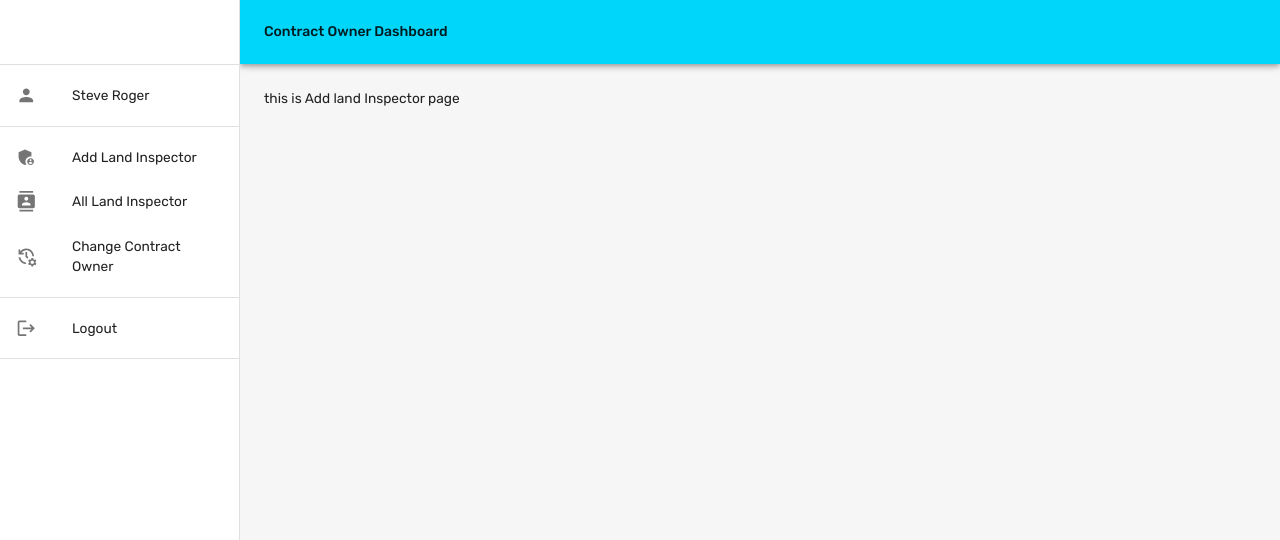
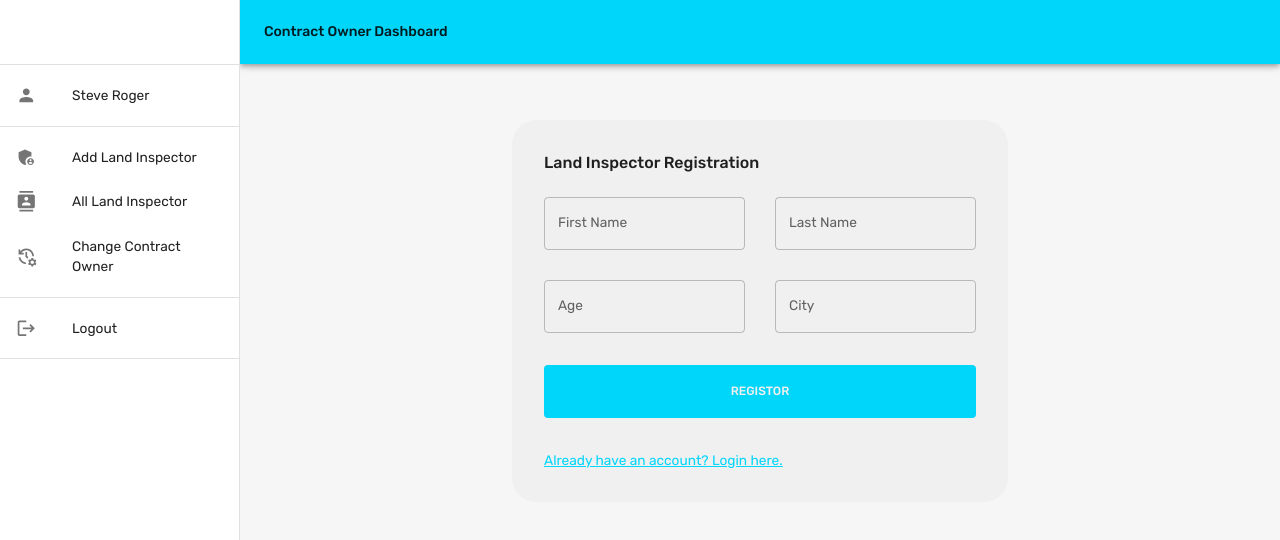
Before and after one commit to Prometheus2k/LandReg, a React (Create React App) app: page /contract_owner in a window 1280 px wide. Shown: the top 540 px of the page. Built offline with nearby package versions, Linux system fonts and the light colour scheme.

Commit message:
Added contract owner pages and dashboard

```diff
--- /dev/null
+++ b/src/scenes/contractowner/Form.jsx
@@ -0,0 +1,134 @@
+import {
+  Box,
+  Button,
+  TextField,
+  useMediaQuery,
+  Typography,
+  useTheme,
+} from "@mui/material";
+
+import { Formik } from "formik";
+import * as yup from "yup";
+
+const registerSchema = yup.object().shape({
+  firstName: yup.string().required("required"),
+  lastName: yup.string().required("required"),
+  email: yup.string().email("invalid email").required("required"),
+  age: yup.string().required("required"),
+  city: yup.string().required("required"),
+  document: yup.string().required("required"),
+  aadharcardno: yup.string().required("required"),
+  pancardno: yup.string().required("required"),
+});
+
+const initialValuesRegister = {
+  firstName: "",
+  lastName: "",
+  age: "",
+  city: "",
+};
+
+const Form = () => {
+  const { palette } = useTheme();
+
+  const isNonMobile = useMediaQuery("(min-width:600px)");
+
+  return (
+    <Formik
+      initialValues={initialValuesRegister}
+      validationSchema={registerSchema}
+    >
+      {({
+        values,
+        errors,
+        touched,
+        handleBlur,
+        handleChange,
+        setFieldValue,
+      }) => (
+        <form>
+          <Box
+            display="grid"
+            gap="30px"
+            gridTemplateColumns="repeat(4, minmax(0, 1fr))"
+            sx={{
+              "& > div": { gridColumn: isNonMobile ? undefined : "span 4" },
+            }}
+          >
+            <TextField
+              label="First Name"
+              onBlur={handleBlur}
+              onChange={handleChange}
+              value={values.firstName}
+              name="firstName"
+              error={Boolean(touched.firstName) && Boolean(errors.firstName)}
+              helperText={touched.firstName && errors.firstName}
+              sx={{ gridColumn: "span 2" }}
+            />
+            <TextField
+              label="Last Name"
+              onBlur={handleBlur}
+              onChange={handleChange}
+              value={values.lastName}
+              name="lastName"
+              error={Boolean(touched.lastName) && Boolean(errors.lastName)}
+              helperText={touched.lastName && errors.lastName}
+              sx={{ gridColumn: "span 2" }}
+            />
+
+            <TextField
+              label="Age"
+              onBlur={handleBlur}
+              onChange={handleChange}
+              value={values.age}
+              name="age"
+              error={Boolean(touched.age) && Boolean(errors.age)}
+              helperText={touched.age && errors.age}
+              sx={{ gridColumn: "span 2" }}
+            />
+            <TextField
+              label="City"
+              onBlur={handleBlur}
+              onChange={handleChange}
+              value={values.city}
+              name="city"
+              error={Boolean(touched.city) && Boolean(errors.city)}
+              helperText={touched.city && errors.city}
+              sx={{ gridColumn: "span 2" }}
+            />
+          </Box>
+
+          <Box>
+            <Button
+              fullWidth
+              type="submit"
+              sx={{
+                m: "2rem 0",
+                p: "1rem",
+                backgroundColor: palette.primary.main,
+                color: palette.background.alt,
+                "&:hover": { color: palette.primary.main },
+              }}
+            >
+              {"REGISTOR"}
+            </Button>
+            <Typography
+              sx={{
+                textDecoration: "underline",
+                color: palette.primary.main,
+                "&:hover": {
+                  cursor: "pointer",
+                  color: palette.primary.light,
+                },
+              }}
+            >
+              {"Already have an account? Login here."}
+            </Typography>
+          </Box>
+        </form>
+      )}
+    </Formik>
+  );
+};
+
+export default Form;
--- a/src/scenes/contractowner/addLI.jsx
+++ b/src/scenes/contractowner/addLI.jsx
@@ -1,5 +1,28 @@
-const AddLIpage = () => {
-  return <div>this is Add land Inspector page</div>;
+import { Box, Typography, useTheme, useMediaQuery } from "@mui/material";
+import Form from "./Form";
+// import { useNavigate } from "react-router-dom";
+
+const LIRegisterPage = () => {
+  const theme = useTheme();
+  const isNonMobileScreens = useMediaQuery("(min-width: 1000px)");
+  // const navigate = useNavigate();
+  // const primaryLight = theme.palette.primary.light;
+  return (
+    <Box>
+      <Box
+        width={isNonMobileScreens ? "50%" : "93%"}
+        p="2rem"
+        m="2rem auto"
+        borderRadius="1.5rem"
+        backgroundColor={theme.palette.background.alt}
+      >
+        <Typography fontWeight="500" variant="h5" sx={{ mb: "1.5rem" }}>
+          Land Inspector Registration
+        </Typography>
+        <Form />
+      </Box>
+    </Box>
+  );
 };
 
-export default AddLIpage;
+export default LIRegisterPage;
--- a/src/scenes/contractowner/allLI.jsx
+++ b/src/scenes/contractowner/allLI.jsx
@@ -1,5 +1,55 @@
+import * as React from "react";
+import Table from "@mui/material/Table";
+import TableBody from "@mui/material/TableBody";
+import TableCell from "@mui/material/TableCell";
+import TableContainer from "@mui/material/TableContainer";
+import TableHead from "@mui/material/TableHead";
+import TableRow from "@mui/material/TableRow";
+import Paper from "@mui/material/Paper";
+import { Button } from "@mui/material";
+
+function createData(number, land_inspector_address, name, city, remove) {
+  return { number, land_inspector_address, name, city, remove };
+}
+
+const rows = [createData(1, 12345678, "Nick Fury", "NY", "Remove")];
+
 const AllLIpage = () => {
-  return <div>this is All Land page</div>;
+  return (
+    <TableContainer component={Paper}>
+      <Table sx={{ minWidth: 650 }} aria-label="simple table">
+        <TableHead>
+          <TableRow>
+            <TableCell>#</TableCell>
+            <TableCell align="center">Land&nbsp;Inspector&nbsp;ID</TableCell>
+            <TableCell align="center">Name</TableCell>
+            <TableCell align="center">City</TableCell>
+            <TableCell align="center">Remove</TableCell>
+          </TableRow>
+        </TableHead>
+        <TableBody>
+          {rows.map((row) => (
+            <TableRow
+              key={row.name}
+              sx={{ "&:last-child td, &:last-child th": { border: 0 } }}
+            >
+              <TableCell component="th" scope="row">
+                {row.number}
+              </TableCell>
+              <TableCell align="center">{row.land_inspector_address}</TableCell>
+              <TableCell align="center">{row.name}</TableCell>
+              <TableCell align="center">{row.city}</TableCell>
+              <TableCell align="center">
+                <Button variant="contained" sx={{ bgcolor: "red" }}>
+                  {row.remove}
+                </Button>
+              </TableCell>
+            </TableRow>
+          ))}
+        </TableBody>
+      </Table>
+    </TableContainer>
+  );
 };
 
 export default AllLIpage;
--- a/src/scenes/contractowner/index.jsx
+++ b/src/scenes/contractowner/index.jsx
@@ -23,6 +23,7 @@ import ContactsIcon from "@mui/icons-material/Contacts";
 import LogoutIcon from "@mui/icons-material/Logout";
 import AddLIpage from "./addLI";
 import AllLIpage from "./allLI";
+import LIRegisterPage from "./addLI";
 import ChangeCOpage from "./changeCo";
 import { useDispatch, useSelector } from "react-redux";
 import { setCOPage } from "state";
@@ -121,7 +122,7 @@ export default function ContractDashboard() {
   const content = (pageno) => {
     switch (pageno) {
       case 1:
-        return <AddLIpage />;
+        return <LIRegisterPage />;
       case 2:
         return <AllLIpage />;
       case 3:
--- a/src/scenes/userdashboard/landgallery.jsx
+++ b/src/scenes/userdashboard/landgallery.jsx
@@ -1,5 +1,31 @@
+import * as React from "react";
+import {
+  Card,
+  CardActions,
+  CardContent,
+  CardMedia,
+  Button,
+  Typography,
+} from "@mui/material";
+import landgallery from "asset/landgallery.png";
+
 const LandGallerypage = () => {
-  return <div>this is land gallery page</div>;
+  return (
+    <Card sx={{ maxWidth: 345 }}>
+      <CardMedia sx={{ height: 140 }} image={landgallery} title="ground" />
+      <CardContent>
+        <Typography gutterBottom variant="h5" component="div">
+          Ground
+        </Typography>
+        <Typography variant="body2" color="text.secondary">
+          Surat, Gujarat, India.
+        </Typography>
+      </CardContent>
+      <CardActions>
+        <Button size="small">View Details</Button>
+      </CardActions>
+    </Card>
+  );
 };
 
 export default LandGallerypage;
```
Also changed, not shown: src/asset/landgallery.png (added).
